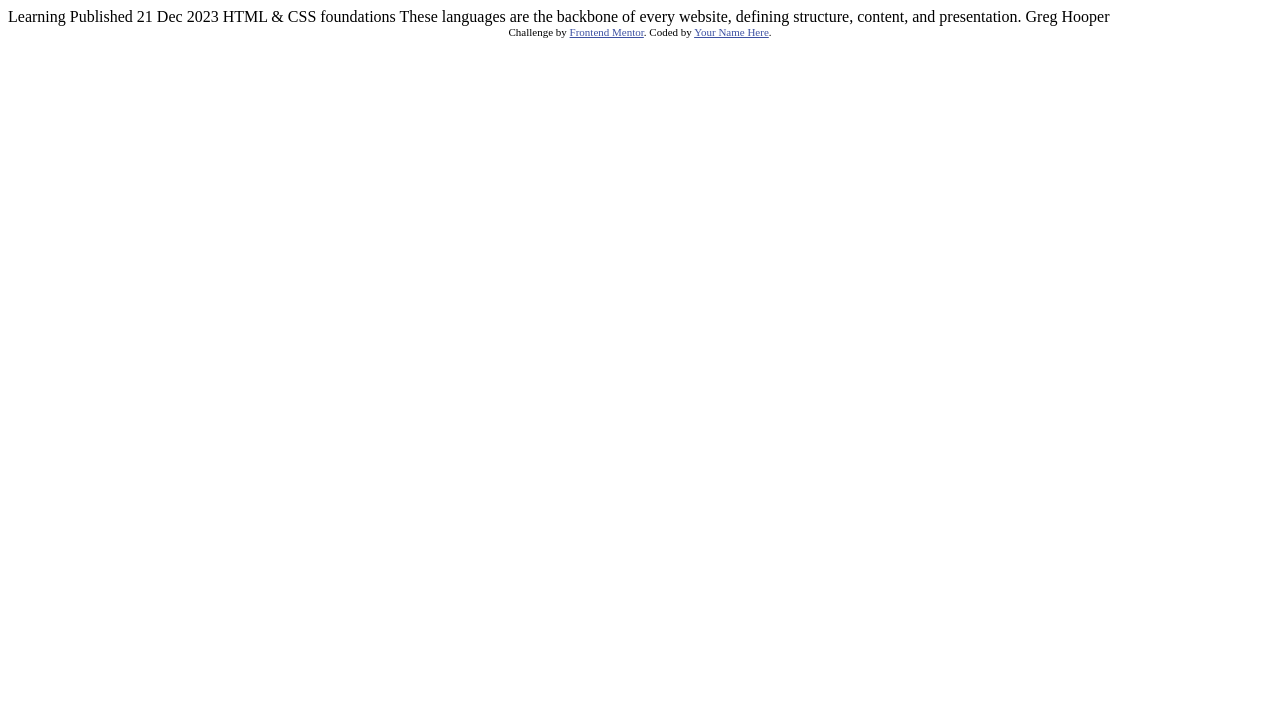
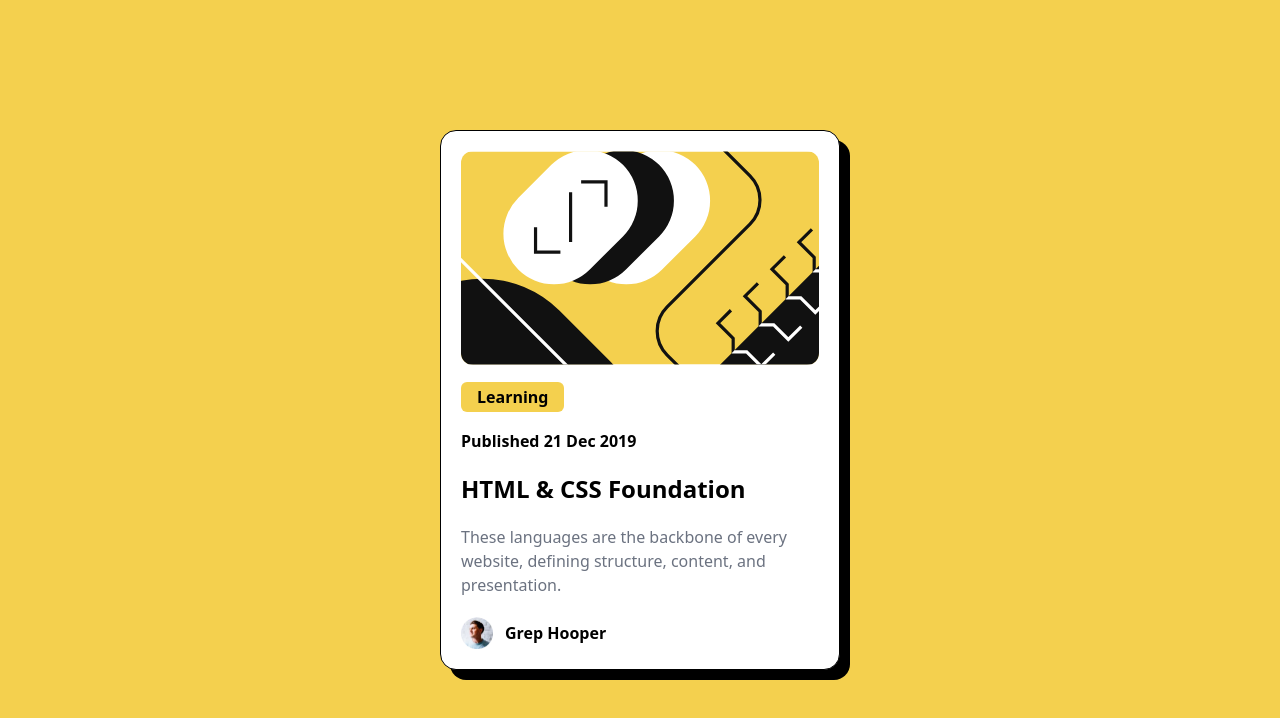
Before and after one commit to sachidumaleesha/Blog-preview-card, a plain HTML site: page index.html in a window 1280 px wide. Drawn offline with nearby package versions, Linux system fonts and the light colour scheme.

Commit message:
challenge completed

```diff
--- a/index.html
+++ b/index.html
@@ -3,32 +3,33 @@
 <head>
   <meta charset="UTF-8">
   <meta name="viewport" content="width=device-width, initial-scale=1.0"> <!-- displays site properly based on user's device -->
-
   <link rel="icon" type="image/png" sizes="32x32" href="./assets/images/favicon-32x32.png">
-
   <title>Frontend Mentor | Blog preview card</title>
-
-  <!-- Feel free to remove these styles or customise in your own stylesheet 👍 -->
-  <style>
-    .attribution { font-size: 11px; text-align: center; }
-    .attribution a { color: hsl(228, 45%, 44%); }
-  </style>
+  <script src="https://cdn.tailwindcss.com"></script>
 </head>
-<body>
-
-  Learning
-
-  Published 21 Dec 2023
-
-  HTML & CSS foundations
-
-  These languages are the backbone of every website, defining structure, content, and presentation.
-
-  Greg Hooper
-
-  <div class="attribution">
-    Challenge by <a href="https://www.frontendmentor.io?ref=challenge" target="_blank">Frontend Mentor</a>.
-    Coded by <a href="#">Your Name Here</a>.
-  </div>
+<body class="bg-[#f4d04e]">
+  <main class="flex justify-center items-center h-screen">
+    <div class="max-w-[400px] bg-white w-full border border-black rounded-2xl p-5 flex flex-col gap-5 mx-5" style="box-shadow: 10px 10px;">
+      <div>
+        <img src="./assets/images/illustration-article.svg" alt="illustration-article" class="rounded-xl w-full">
+      </div>
+      <div>
+        <p class="bg-[#f4d04e] inline px-4 py-1 font-bold rounded-md">Learning</p>
+      </div>
+      <div>
+        <p class="font-semibold">Published 21 Dec 2019</p>
+      </div>
+      <div>
+        <h1 class="text-2xl font-bold">HTML & CSS Foundation</h1>
+      </div>
+      <div>
+        <p class="text-gray-500">These languages are the backbone of every website, defining structure, content, and presentation.</p>
+      </div>
+      <div class="flex items-center gap-3">
+        <img src="./assets/images/image-avatar.webp" alt="image-avatar" class="w-8 h-8">
+        <p class="font-semibold">Grep Hooper</p>
+      </div>
+    </div>
+  </main>
 </body>
 </html>
```
